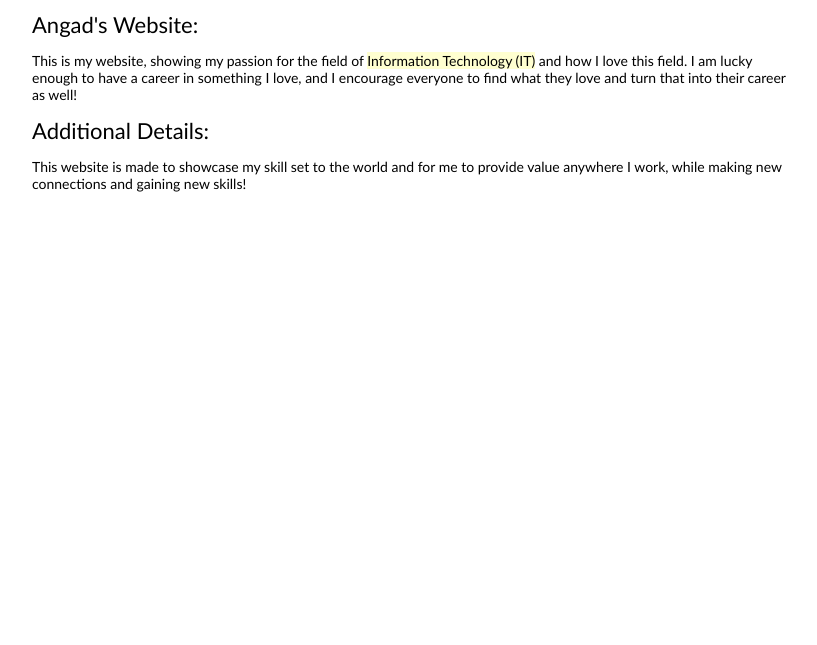
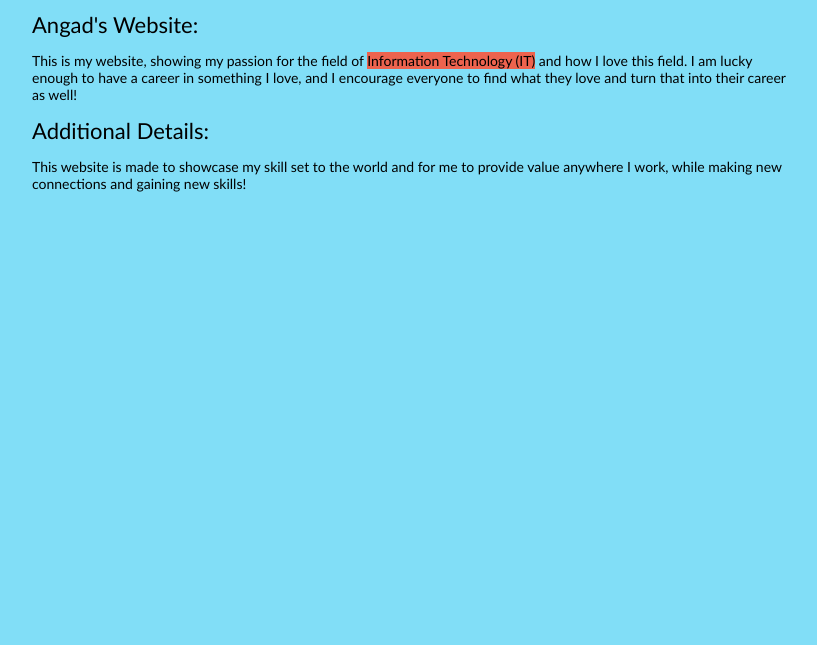
Before and after one commit to 1Angad1/AboutAngad, a plain HTML site: page index.html in a window 1280 px wide. Shown: the part 155-800 px from the top of the page, without its empty margins (228-1045 px from the left). Drawn offline with Linux system fonts and the light colour scheme.

Commit message:
Update stylesheet.css

```diff
--- a/stylesheet.css
+++ b/stylesheet.css
@@ -131,5 +131,9 @@ h2 {
 }
 
 span.highlight {
-  background-color: #ffffd0;
+  background-color: #ed634e;
 }
+
+body {
+  background-color: #81def7;
+}
```
